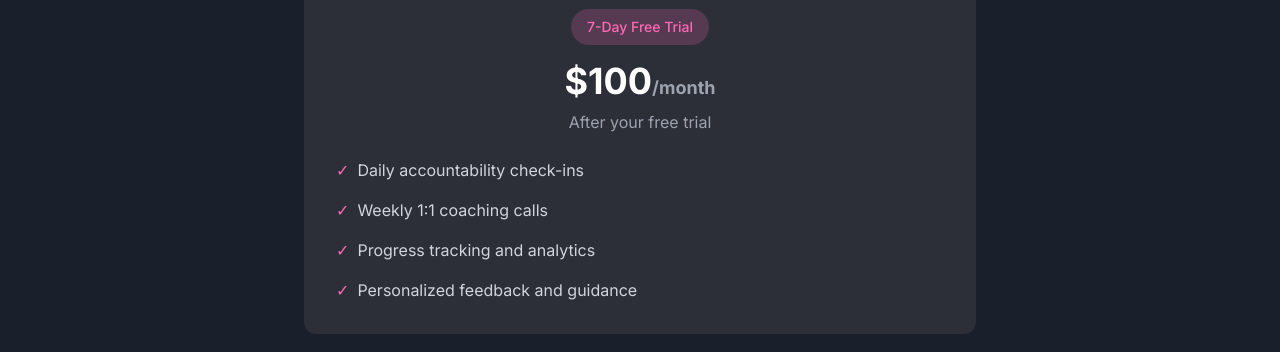
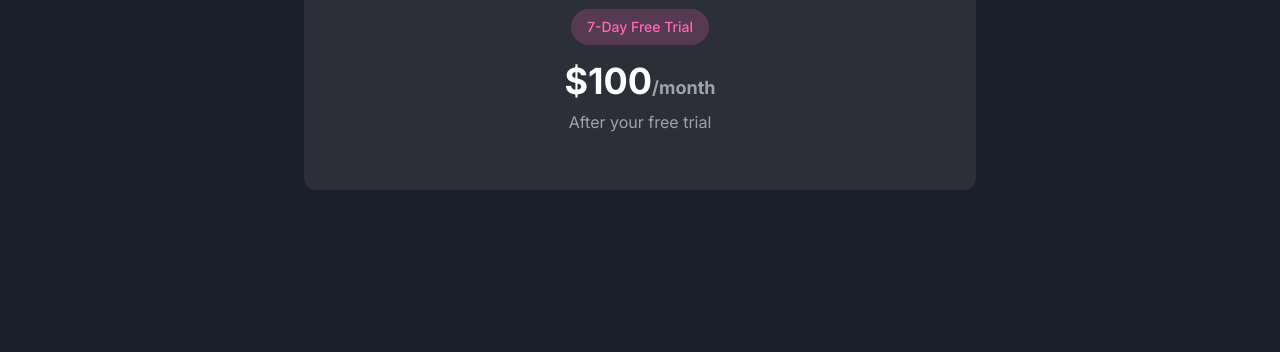
Before and after one commit to JohannesBorge/saasroyal, a Next.js app: page / in a window 1280 px wide. Shown: the part 1390-1742 px from the top of the page. Built offline with nearby package versions, Linux system fonts and the light colour scheme.

Commit message:
Remove feature list from pricing section

```diff
--- a/src/app/page.tsx
+++ b/src/app/page.tsx
@@ -87,24 +87,6 @@ export default function Home() {
                 </span>
                 <h3 className="text-4xl font-bold mb-2">$100<span className="text-gray-400 text-lg">/month</span></h3>
                 <p className="text-gray-400">After your free trial</p>
-              </div>
-              <div className="space-y-4 text-left">
-                <p className="flex items-center text-gray-300">
-                  <span className="text-[#ff69b4] mr-2">✓</span>
-                  Daily accountability check-ins
-                </p>
-                <p className="flex items-center text-gray-300">
-                  <span className="text-[#ff69b4] mr-2">✓</span>
-                  Weekly 1:1 coaching calls
-                </p>
-                <p className="flex items-center text-gray-300">
-                  <span className="text-[#ff69b4] mr-2">✓</span>
-                  Progress tracking and analytics
-                </p>
-                <p className="flex items-center text-gray-300">
-                  <span className="text-[#ff69b4] mr-2">✓</span>
-                  Personalized feedback and guidance
-                </p>
               </div>
             </div>
           </div>
```
